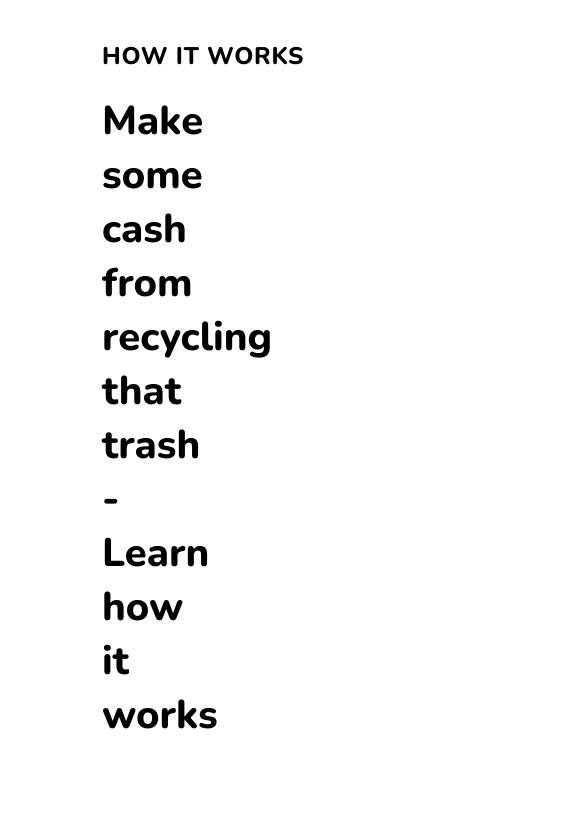
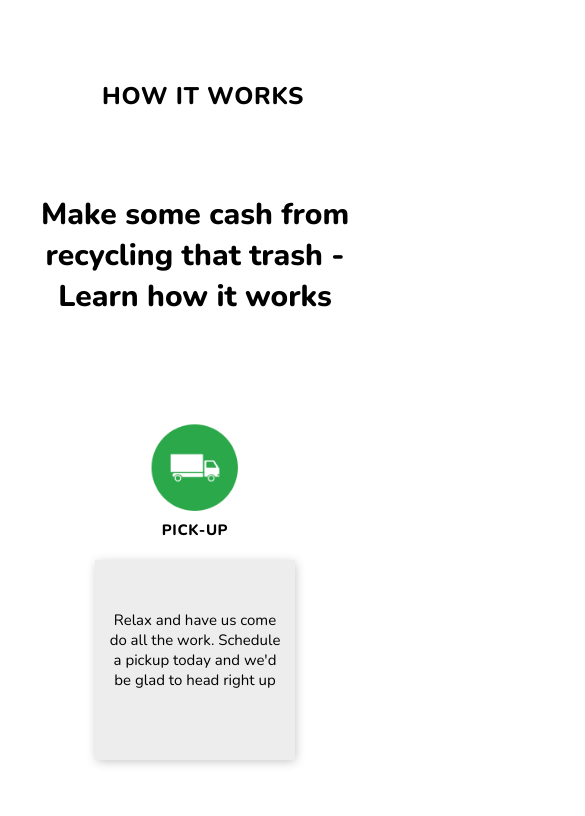
Before and after one commit to Clean-Hub/cleanhub, a React (Create React App) app: page / in a window 390 px wide. Shown: the top 816 px of the page, 585 px wide, since content can reach past the window. Built offline with nearby package versions, Linux system fonts and the light colour scheme.

Commit message:
homeRecycling responsive created

```diff
--- a/src/components/homeRecycling/homeRecycling.css
+++ b/src/components/homeRecycling/homeRecycling.css
@@ -38,3 +38,28 @@
   margin-left: 90px;
   margin-right: 90px;
 }
+
+@media only screen and (max-width: 480px) {
+  .howitworks-wrapper {
+    width: 100%;
+    margin: 0 auto;
+    overflow: hidden;
+    height: auto;
+    margin-bottom: 30px;
+  }
+  .heading-sm {
+    margin-top: 80px;
+  }
+  .heading-lg {
+    margin: 50px 0px 0px 0px;
+    padding: 30px;
+    text-align: center;
+    font-size: 30px;
+  }
+
+  .howitworks-content {
+    display: block;
+    justify-content: space-between;
+    margin: 0;
+  }
+}
```
